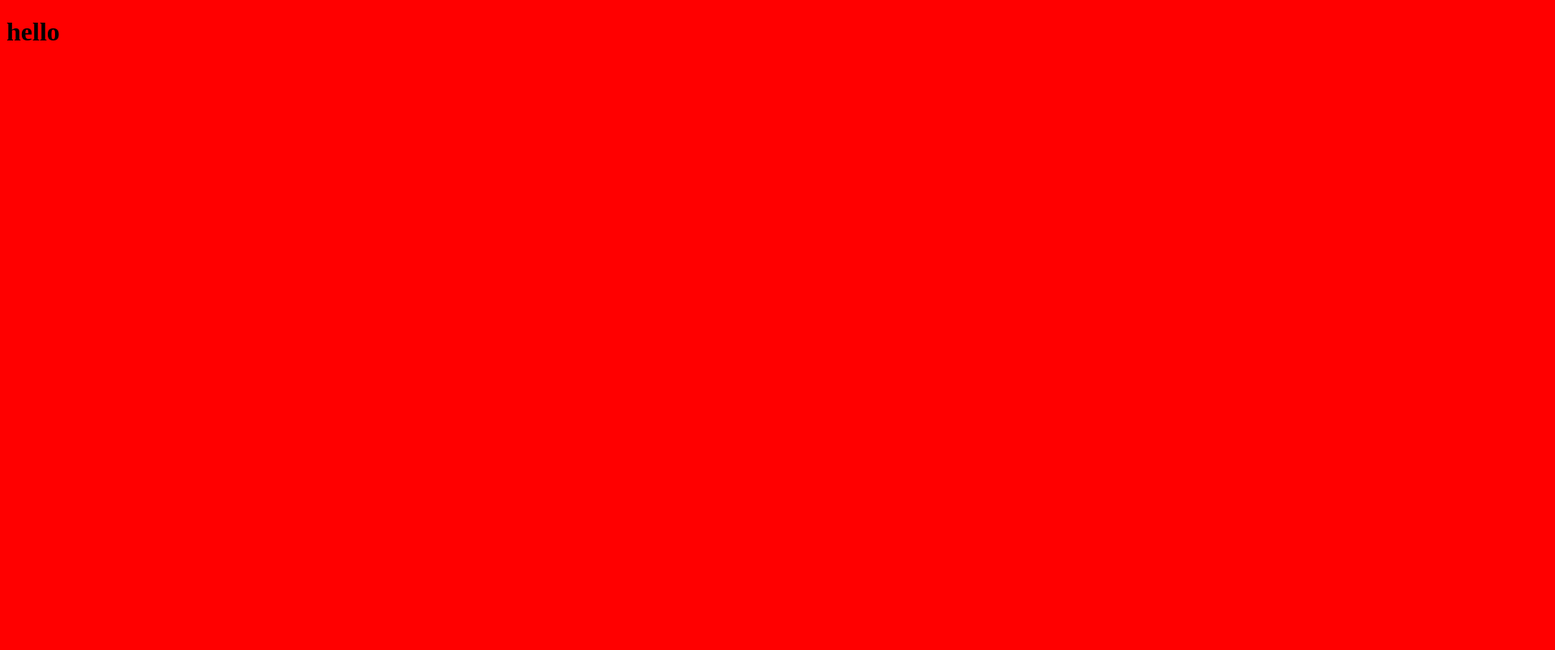
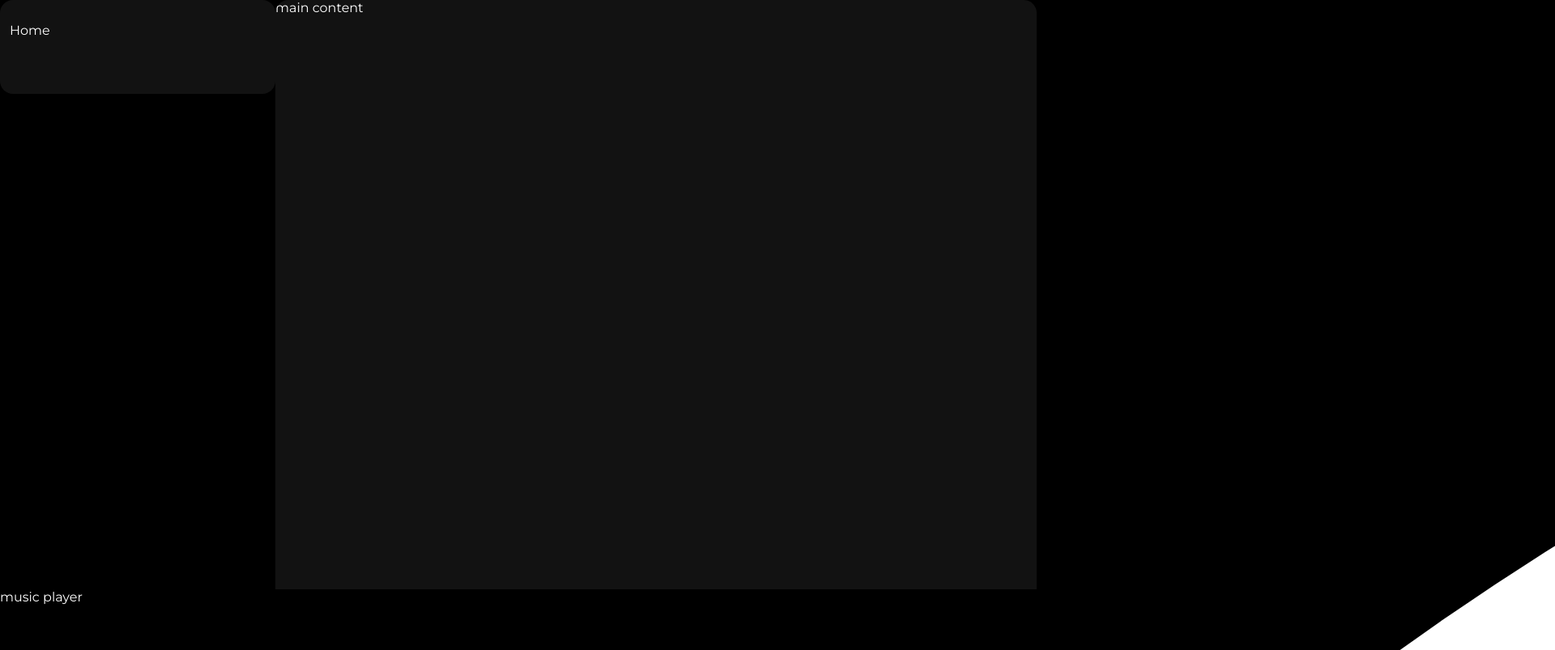
Before and after one commit to MohdYash/spotify, a plain HTML site: page index.html in a window 1280 px wide. Shown: the top 803 px of the page at 81% size, 1920 px wide, since content can reach past the window. Drawn offline with Linux system fonts and the light colour scheme.

Commit message:
struture

```diff
--- a/index.css
+++ b/index.css
@@ -1,3 +1,61 @@
 body{
-    background-color: red;
+    font-family: "Montserrat", sans-serif;
+    margin: 0;
+    background-color: #000;
+    color: #fff;
+    overflow: hidden;
 }
+
+.main{
+    display: flex;
+    height: 100vh;
+}
+
+.sidebar{
+   background-color:#000 ;
+   width: 340px;
+   border-radius: 1rem;
+}
+
+.main-content{
+    background-color:#121212;
+    flex: 1;
+    border-radius: 1rem;
+    overflow: auto;
+}
+
+.music-player{
+    background-color:#000;
+    position:fixed ;
+    bottom: 0;
+    width: 100%;
+    height: 72px;
+}
+
+a{
+    text-decoration: none;
+    color: #fff;
+}
+
+.nav{
+    background-color: #121212;
+    border-radius: 1rem;
+    display: flex;
+    flex-direction: column;
+    justify-content: center;
+    height: 100px;
+    padding: 0.5rem 0.75rem;
+}
+
+.nav-option{
+    line-height: 2.5rem;
+}
+
+.nav-option{
+    font-size: 1025rem;
+
+}
+
+.nav-option a{
+    font-size: 1rem;
+}
--- a/index.html
+++ b/index.html
@@ -3,10 +3,31 @@
 <head>
     <meta charset="UTF-8">
     <meta name="viewport" content="width=device-width, initial-scale=1.0">
-    <title>Document</title>
+    <link rel="stylesheet" href="https://cdnjs.cloudflare.com/ajax/libs/font-awesome/6.7.2/css/all.min.css" integrity="sha512-Evv84Mr4kqVGRNSgIGL/F/aIDqQb7xQ2vcrdIwxfjThSH8CSR7PBEakCr51Ck+w+/U6swU2Im1vVX0SVk9ABhg==" crossorigin="anonymous" referrerpolicy="no-referrer" />
+    <link rel="icon" href="./assets/logo.png">
+    <link rel="preconnect" href="https://fonts.googleapis.com">
+    <link rel="preconnect" href="https://fonts.gstatic.com" crossorigin>
+    <link href="https://fonts.googleapis.com/css2?family=Montserrat:wght@300;400;500;600;700&family=Roboto:wght@300&display=swap" rel="stylesheet">
+    <title>Spotify - Web Player: Music for everyone</title>
     <link rel="stylesheet" href="index.css">
 </head>
 <body>
-    <h1>hello</h1>
+    <div class="main">
+        <div class="sidebar">
+            <div class="nav">
+                <div class="nav-option">
+                    <i class="fa-solid fa-house"></i>
+                    <a href="#">Home</a>
+                </div>
+                 <div class="nav-option">
+                    <i class="fa-solid fa-magnifying-glass"></i>
+                    <a href="#">Search</a>
+                </div>
+            </div>
+            <div class="library"></div>
+        </div>
+        <div class="main-content">main content</div>
+        <div class="music-player">music player</div>
+    </div>
 </body>
 </html>
```
